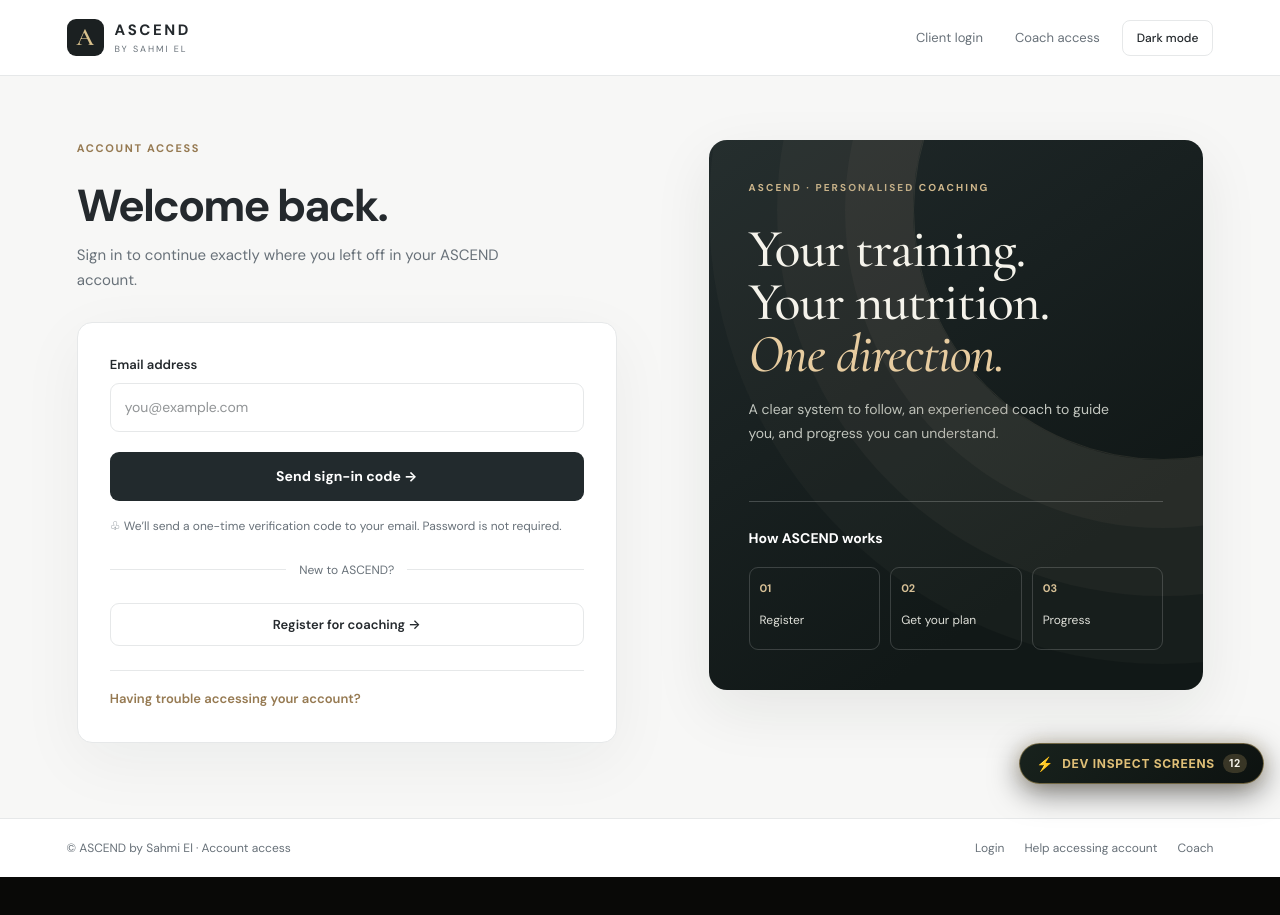
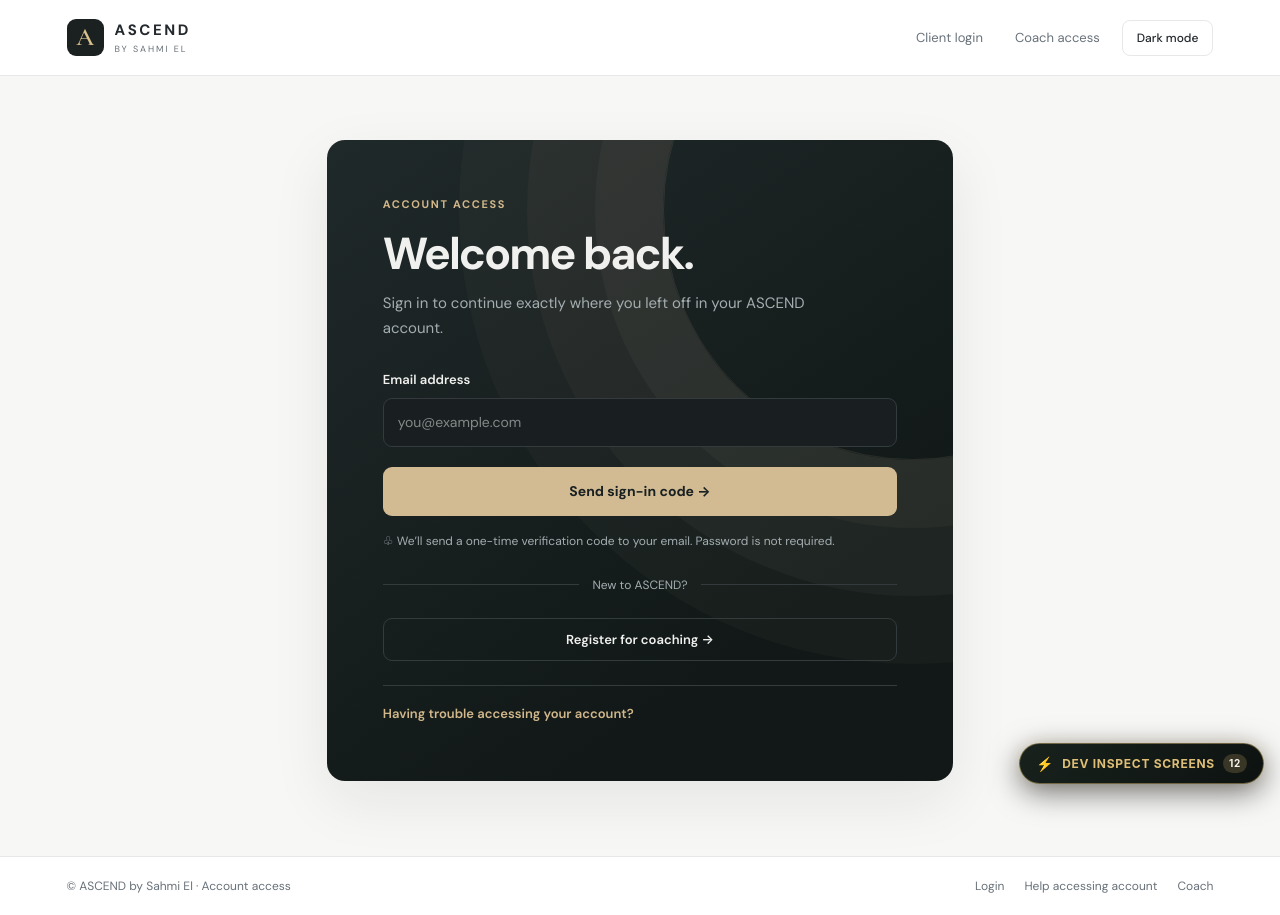
Before and after one commit to Sahmio2/Ascend_Full_Site, a Next.js app: page /login in a window 1280 px wide. Before the commit the page ends 877 px from the top, so only its background shows below. Built offline with nearby package versions, Linux system fonts and the light colour scheme.

Commit message:
Place ASCEND sign-in forms on the circle card

```diff
--- a/src/features/ascend/access/AccessShell.tsx
+++ b/src/features/ascend/access/AccessShell.tsx
@@ -11,6 +11,7 @@ interface AccessShellProps {
   crumb?: string;
   artVariant?: "client" | "coach";
   hideSideArt?: boolean;
+  formOnCircleCard?: boolean;
 }
 
 export default function AccessShell({
@@ -20,6 +21,7 @@ export default function AccessShell({
   crumb = "ACCOUNT ACCESS",
   artVariant = "client",
   hideSideArt = false,
+  formOnCircleCard = false,
 }: AccessShellProps) {
   const [theme, setTheme] = useState<"light" | "dark">("light");
 
@@ -41,6 +43,14 @@ export default function AccessShell({
   };
 
   const isCoach = artVariant === "coach";
+  const formSection = (
+    <section className="access-form-side">
+      <div className="access-crumb">{crumb}</div>
+      <h1 className="access-headline">{title}</h1>
+      <p className="access-desc">{description}</p>
+      {children}
+    </section>
+  );
 
   return (
     <div className="ascend-access-scope" data-theme={theme}>
@@ -72,14 +82,15 @@ export default function AccessShell({
 
       {hideSideArt ? (
         children
+      ) : formOnCircleCard ? (
+        <main className="access-layout access-layout-centered">
+          <div className="access-side-art access-circle-form">
+            {formSection}
+          </div>
+        </main>
       ) : (
         <main className="access-layout">
-          <section className="access-form-side">
-            <div className="access-crumb">{crumb}</div>
-            <h1 className="access-headline">{title}</h1>
-            <p className="access-desc">{description}</p>
-            {children}
-          </section>
+          {formSection}
 
           <aside
             className={`access-side-art ${isCoach ? "intro-coach" : ""}`}
--- a/src/features/ascend/access/ClientLoginForm.tsx
+++ b/src/features/ascend/access/ClientLoginForm.tsx
@@ -51,6 +51,7 @@ export default function ClientLoginForm() {
 
   return (
     <AccessShell
+      formOnCircleCard
       title="Welcome back."
       description="Sign in to continue exactly where you left off in your ASCEND account."
       crumb="ACCOUNT ACCESS"
--- a/src/features/ascend/access/CoachLoginForm.tsx
+++ b/src/features/ascend/access/CoachLoginForm.tsx
@@ -48,6 +48,7 @@ export default function CoachLoginForm() {
 
   return (
     <AccessShell
+      formOnCircleCard
       title="Coach access."
       description="This is the restricted sign-in for Sahmi’s private coaching workspace."
       crumb="RESTRICTED ACCESS"
--- a/src/features/ascend/access/CoachVerifyForm.tsx
+++ b/src/features/ascend/access/CoachVerifyForm.tsx
@@ -102,6 +102,7 @@ export default function CoachVerifyForm() {
 
   return (
     <AccessShell
+      formOnCircleCard
       title="Verify it’s you."
       description="Enter your coach verification code to finish signing in."
       crumb="COACH VERIFICATION"
--- a/src/features/ascend/access/VerifyEmailForm.tsx
+++ b/src/features/ascend/access/VerifyEmailForm.tsx
@@ -129,6 +129,7 @@ export default function VerifyEmailForm() {
 
   return (
     <AccessShell
+      formOnCircleCard
       title={isCoach ? "Verify it’s you." : "Check your inbox."}
       description={
         isCoach
--- a/src/styles/ascend-access.css
+++ b/src/styles/ascend-access.css
@@ -25,7 +25,8 @@
   transition: background-color 0.2s ease, color 0.2s ease;
 }
 
-.ascend-access-scope[data-theme='dark'] {
+.ascend-access-scope[data-theme='dark'],
+.ascend-access-scope .access-circle-form {
   --access-paper: #111516;
   --access-surface: #191f20;
   --access-cream: #1f2424;
@@ -765,3 +766,32 @@
     grid-template-columns: 1fr;
   }
 }
+
+.access-layout.access-layout-centered {
+  grid-template-columns: minmax(0, 1fr);
+  max-width: 780px;
+  align-content: center;
+}
+
+.access-side-art.access-circle-form {
+  min-height: auto;
+  padding: clamp(22px, 6vw, 56px);
+  color: var(--access-ink);
+}
+
+.access-circle-form .access-form-side {
+  position: relative;
+  max-width: none;
+  overflow-wrap: anywhere;
+}
+
+.access-circle-form .access-crumb {
+  margin-bottom: 16px;
+}
+
+.access-circle-form .access-panel {
+  padding: 0;
+  background: transparent;
+  border: 0;
+  box-shadow: none;
+}
```
